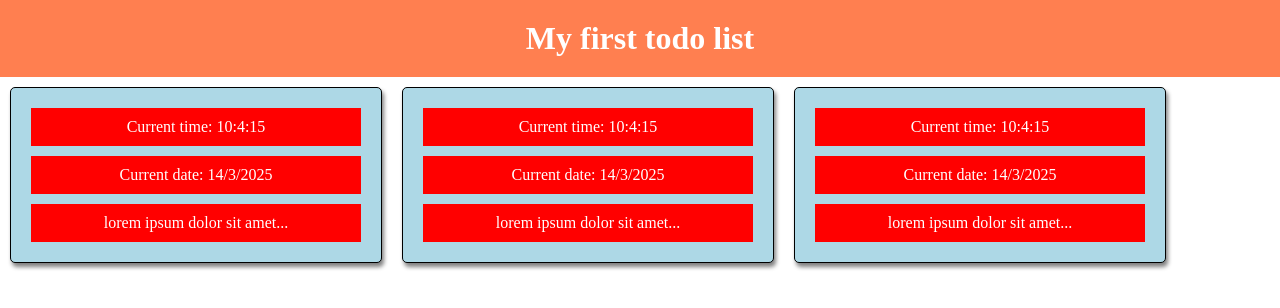
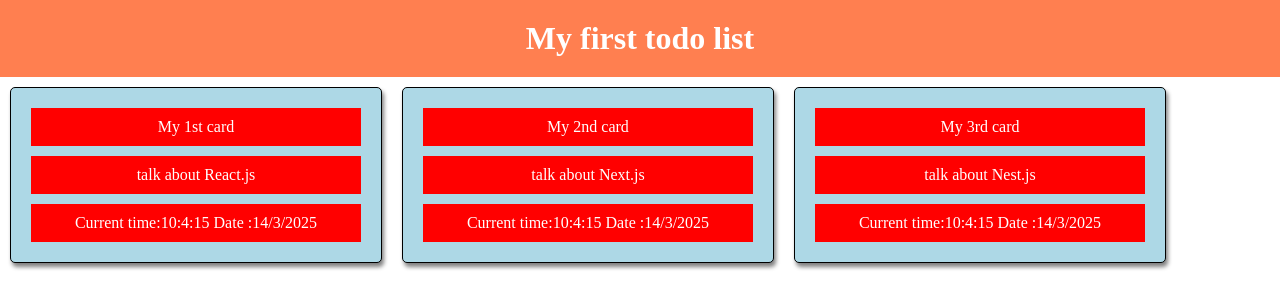
Before and after one commit to arefinMilen/React-JS, a React (Create React App) app in the folder my-app/: page / in a window 1280 px wide. Shown: the top 308 px of the page. Built offline with nearby package versions, Linux system fonts and the light colour scheme.

Commit message:
object distructuring using props

```diff
--- a/my-app/src/App.js
+++ b/my-app/src/App.js
@@ -4,9 +4,9 @@ import Card from './components/Card';
 function App() {
   return  <div>
     <h1 className='headerStyle'>My first todo list</h1>
-    <Card />
-    <Card />
-    <Card />
+    <Card todoTitle="My 1st card" todoDesc="talk about React.js"/>
+    <Card todoTitle="My 2nd card" todoDesc="talk about Next.js"/>
+    <Card todoTitle="My 3rd card" todoDesc="talk about Nest.js"/>
   </div>
 }
 export default App;
--- a/my-app/src/components/Card.js
+++ b/my-app/src/components/Card.js
@@ -1,24 +1,14 @@
-//  const todoTitle = 'My first todo list';
 const date = new Date();
 const currentTime = date.getHours() + ':' + date.getMinutes() + ':' + date.getSeconds();
 const currentDate = date.getDate() + '/' + (date.getMonth() + 1) + '/' + date.getFullYear();
 
-
-// const headingStyle = {
-//  color: 'blue',
-//  fontSize: '30px',
-//  color: 'blue',
-//  backgroundColor: 'yellow',
-//  padding: '10px',
-//  textAlign: 'center'
-// }
 // create component
-function Card() {
+function Card(props) {
+    const {todoTitle,todoDesc} = props;
  return <div className='card'>
-            <p className='cardTitle'>Current time: {currentTime}</p>
-            <p className='cardDesc'>Current date: {currentDate}</p>
-            <p className='cardFooter'>lorem ipsum dolor sit amet...
-            </p>
+            <p className='cardTitle'>{todoTitle}</p>
+            <p className='cardDesc'>{todoDesc}</p>
+            <p className='cardFooter'>{"Current time:" + currentTime + "  " + "Date :" + currentDate}</p>
 </div>
 }
 export default Card;
```
